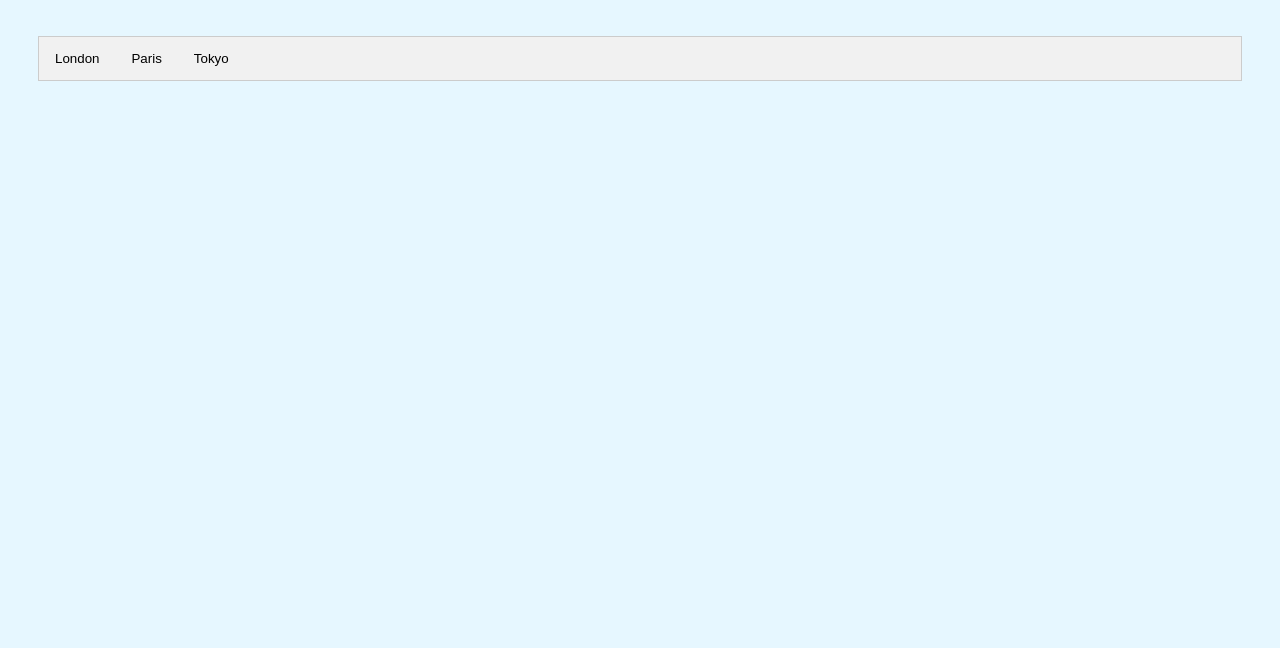
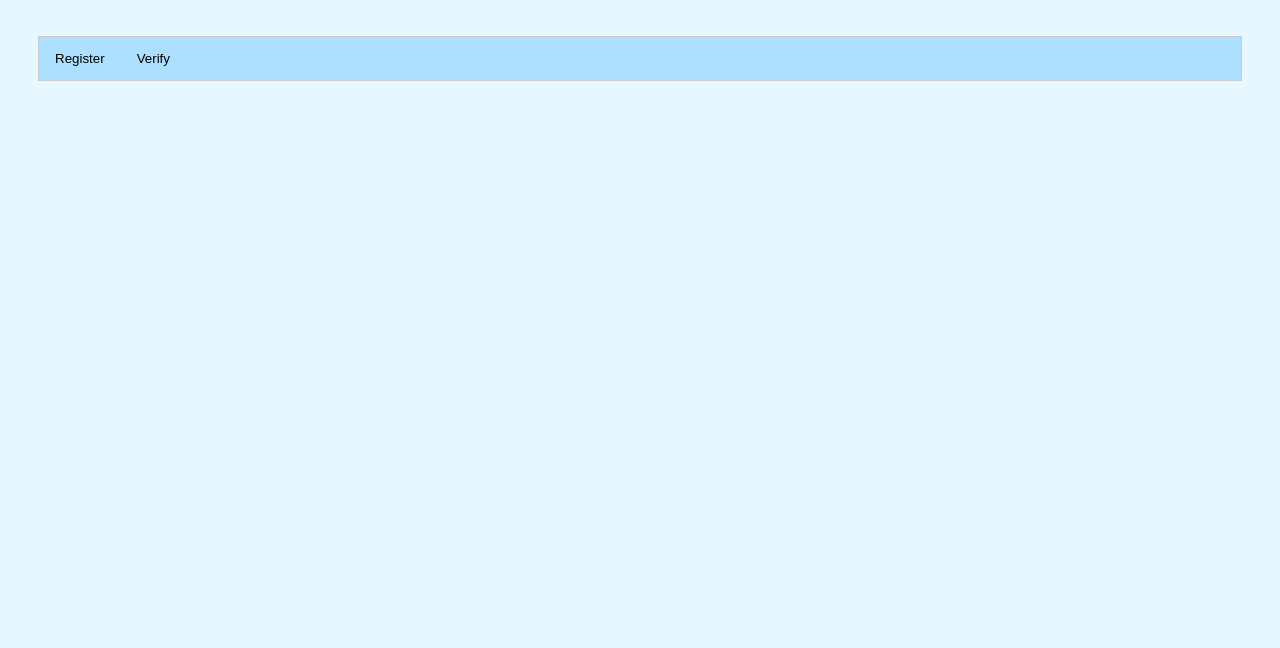
Before and after one commit to ogartaganis/blockchain-developer-bootcamp-final-project, a plain HTML site: page app/src/index.html in a window 1280 px wide. Shown: the part 152-800 px from the top of the page. Drawn offline with Linux system fonts and the light colour scheme.

Commit message:
some changes to fit our scenario

```diff
--- a/app/src/css/style.css
+++ b/app/src/css/style.css
@@ -4,11 +4,12 @@ body {
 
   /* sky palette */
   /*
-  #5CB3FF
+  #5CB3FF darkest
   #45B9FF
   #82CAFA
   #ADDFFF
-  #E6F7FF */
+  #E6F7FF lightest
+  */
 
   h1 {
     /* color: #186FBB ; */
@@ -48,7 +49,7 @@ body {
   top: 100px;
   overflow: hidden;
   border: 1px solid #ccc;
-  background-color: #f1f1f1;
+  background-color: #ADDFFF;
 }
 
 /* Style the buttons that are used to open the tab content */
@@ -64,12 +65,12 @@ body {
 
 /* Change background color of buttons on hover */
 .tab button:hover {
-  background-color: #ddd;
+  background-color: #82CAFA;
 }
 
 /* Create an active/current tablink class */
 .tab button.active {
-  background-color: #ccc;
+  background-color: #82CAFA;
 }
 
 /* Style the tab content */
--- a/app/src/index.html
+++ b/app/src/index.html
@@ -27,25 +27,19 @@
 
             <!-- Tab links -->
             <div class="tab">
-                <button class="tablinks" onclick="openCity(event, 'London')">London</button>
-                <button class="tablinks" onclick="openCity(event, 'Paris')">Paris</button>
-                <button class="tablinks" onclick="openCity(event, 'Tokyo')">Tokyo</button>
+                <button class="tablinks" onclick="openRole(event, 'Register')">Register</button>
+                <button class="tablinks" onclick="openRole(event, 'Verify')">Verify</button>
             </div>
 
             <!-- Tab content -->
-            <div id="London" class="tabcontent">
-                <h3>London</h3>
+            <div id="Register" class="tabcontent">
+                <h3>Register</h3>
                 <p>London is the capital city of England.</p>
             </div>
 
-            <div id="Paris" class="tabcontent">
-                <h3>Paris</h3>
+            <div id="Verify" class="tabcontent">
+                <h3>Verify</h3>
                 <p>Paris is the capital of France.</p>
-            </div>
-
-            <div id="Tokyo" class="tabcontent">
-                <h3>Tokyo</h3>
-                <p>Tokyo is the capital of Japan.</p>
             </div>
         </div>
     </div>
--- a/app/src/js/dapp.js
+++ b/app/src/js/dapp.js
@@ -26,7 +26,7 @@ mmEnable.onclick = async() => {
     mmCurrentAccount.innerHTML = "Here's your current account: <br />"+ethereum.selectedAddress
 }
 
-function openCity(evt, cityName) {
+function openRole(evt, role) {
     // Declare all variables
     var i, tabcontent, tablinks;
 
@@ -43,6 +43,6 @@ function openCity(evt, cityName) {
     }
 
     // Show the current tab, and add an "active" class to the button that opened the tab
-    document.getElementById(cityName).style.display = "block";
+    document.getElementById(role).style.display = "block";
     evt.currentTarget.className += " active";
   }
```
